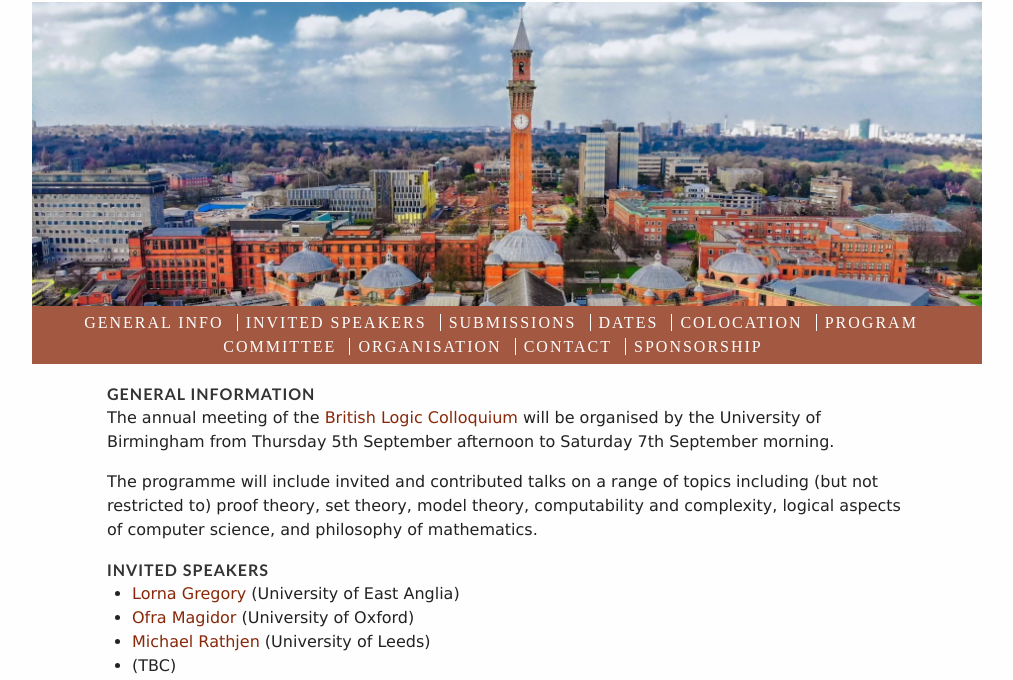
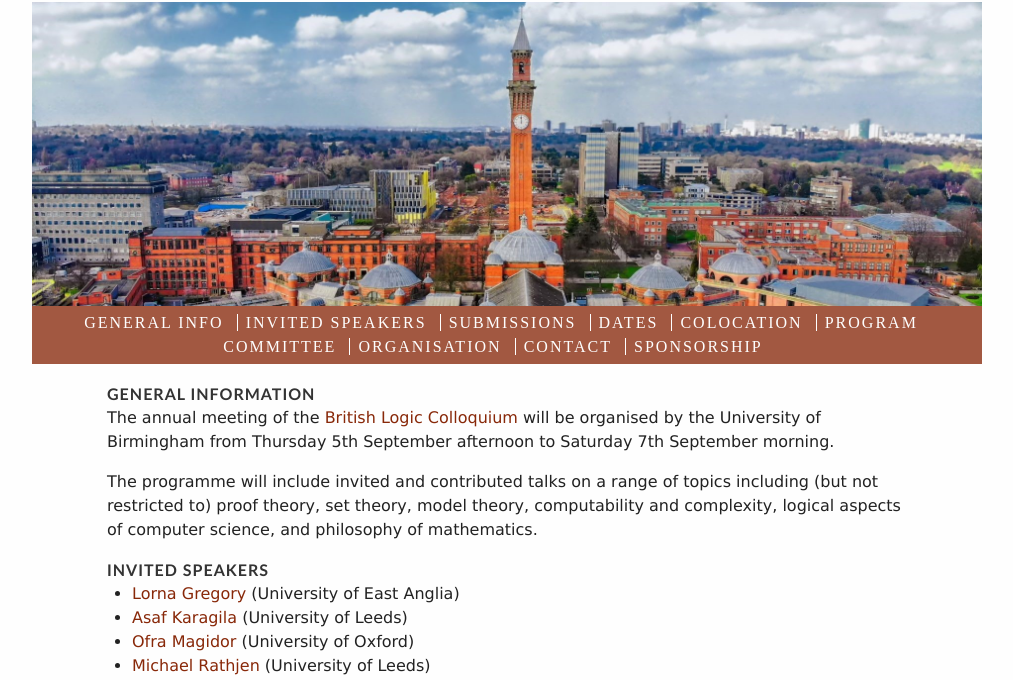
Before and after one commit to blc24/blc24.github.io, a plain HTML site: page index.html in a window 1280 px wide. Shown: the part 116-796 px from the top of the page, without its empty margins (133-1146 px from the left). Drawn offline with nearby package versions, Linux system fonts and the light colour scheme; a web font is replaced by a local one.

Commit message:
adding invited speaker

```diff
--- a/index.html
+++ b/index.html
@@ -93,6 +93,7 @@
 	   <h2>Invited Speakers</h2>
 	   <ul>
 	     <li> <a href="https://lorna-gregory.netlify.app/">Lorna Gregory</a> (University of East Anglia) </li>
+	     <li> <a href="https://karagila.org/">Asaf Karagila</a> (University of Leeds) </li>
 	     <li> <a href="http://www.magidor.com/">Ofra Magidor</a> (University of Oxford) </li>
 	     <li> <a href="https://eps.leeds.ac.uk/maths/staff/4073/professor-michael-rathjen">Michael Rathjen</a> (University of Leeds) </li>
 	     <li> (TBC) </li>
```
